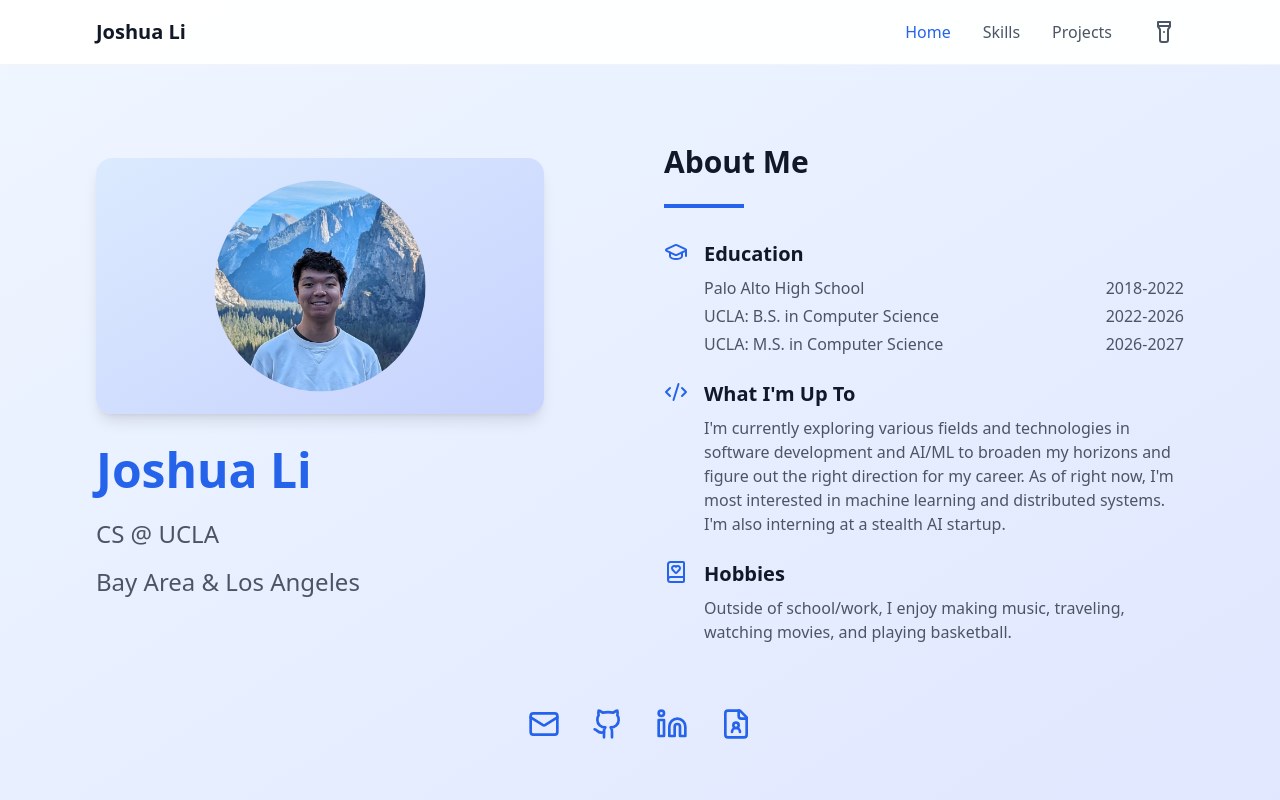
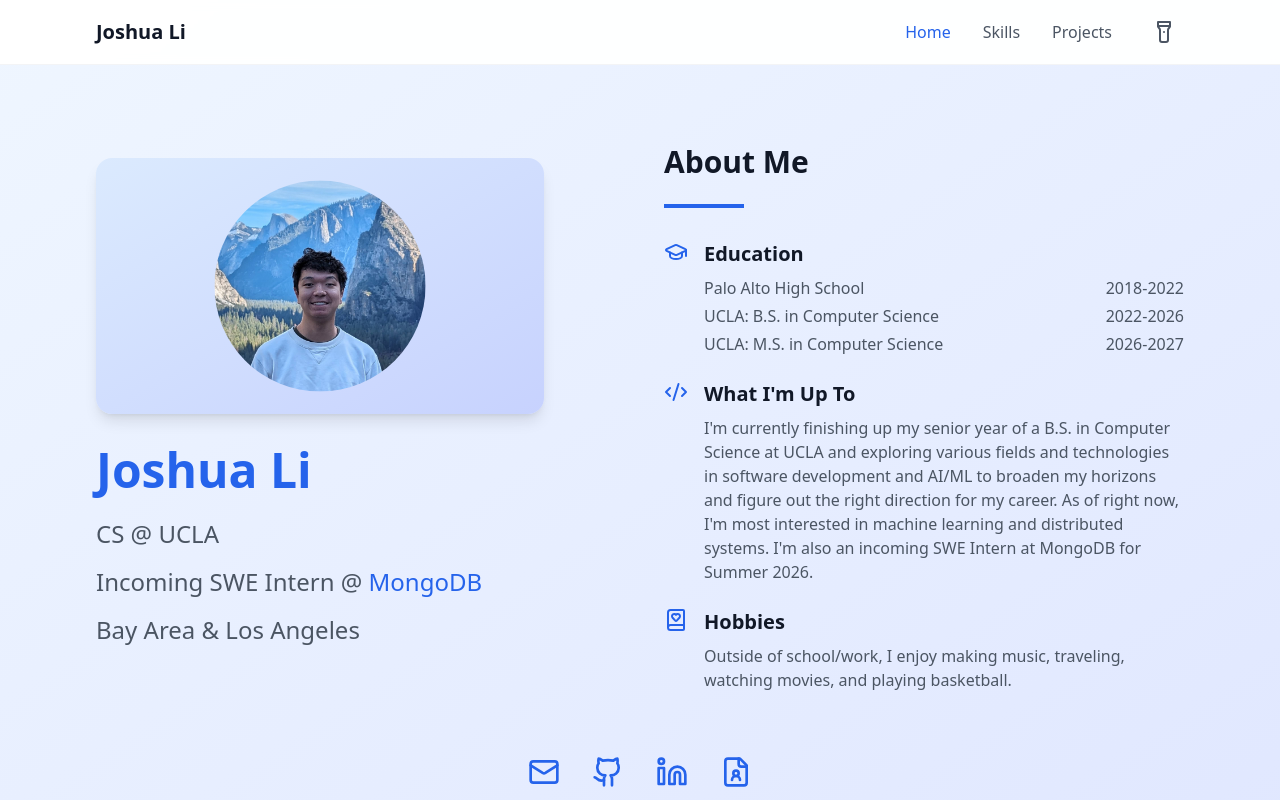
Before and after one commit to joshuali3110/joshuali3110.github.io, a React (Vite) app: page / in a window 1280 px wide. Shown: the top 800 px of the page. Built offline with nearby package versions, Linux system fonts and the light colour scheme.

Commit message:
add incoming @ MongoDB, edit current activities bio section

```diff
--- a/src/App.tsx
+++ b/src/App.tsx
@@ -480,6 +480,17 @@ function App() {
                   CS @ UCLA
                 </p>
                 <p className="text-xl sm:text-2xl text-gray-600 dark:text-gray-300 mb-4">
+                  Incoming SWE Intern @{" "}
+                    <a
+                      href="https://www.mongodb.com/"
+                      target="_blank"
+                      rel="noopener noreferrer"
+                      className="text-blue-600 dark:text-blue-400 hover:text-blue-800 dark:hover:text-blue-300 transition-colors"
+                    >
+                      MongoDB
+                    </a>
+                </p>
+                <p className="text-xl sm:text-2xl text-gray-600 dark:text-gray-300 mb-4">
                   Bay Area & Los Angeles
                 </p>
               </div>
@@ -548,12 +559,13 @@ function App() {
                       What I'm Up To
                     </h3>
                     <p className="text-gray-600 dark:text-gray-300">
-                      I'm currently exploring various fields and technologies in
-                      software development and AI/ML to broaden my horizons and
-                      figure out the right direction for my career. As of right
-                      now, I'm most interested in machine learning and
-                      distributed systems. I'm also interning at a stealth AI
-                      startup.
+                      I'm currently finishing up my senior year of a B.S. in
+                      Computer Science at UCLA and exploring various fields
+                      and technologies in software development and AI/ML to
+                      broaden my horizons and figure out the right direction
+                      for my career. As of right now, I'm most interested in
+                      machine learning and distributed systems. I'm also an
+                      incoming SWE Intern at MongoDB for Summer 2026.
                     </p>
                   </div>
                 </div>
```
